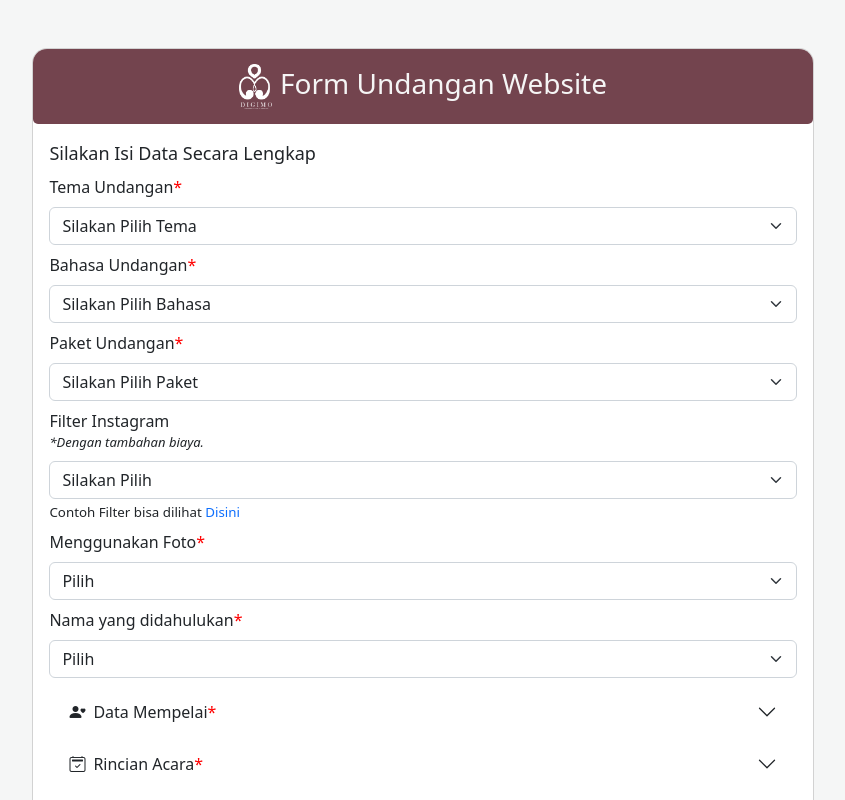
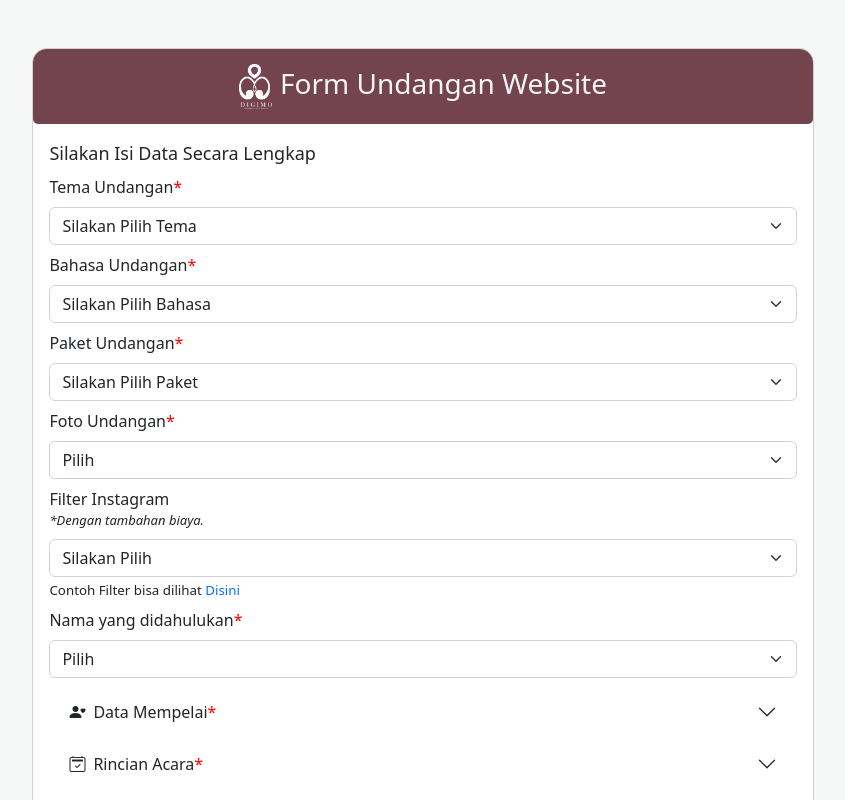
Before and after one commit to ulummu/webform, a React (Create React App) app: page / in a window 1280 px wide. Shown: the top 800 px of the page, without its empty margins (217-1062 px from the left). Built offline with nearby package versions, Linux system fonts and the light colour scheme.

Commit message:
swap foto dan filter

```diff
--- a/src/Components/CardForm.js
+++ b/src/Components/CardForm.js
@@ -1,4 +1,4 @@
-import React, { useState } from "react";
+import React, { useEffect, useState } from "react";
 import logo from "../logo.png";
 import {
   Accordion,
@@ -91,6 +91,7 @@ export default function CardForm(props) {
 
     return words.join(" ");
   };
+  useEffect(() => {}, [values]);
   const handleSubmit = (event) => {
     const form = event.currentTarget;
     if (form.checkValidity() === true) {
@@ -105,11 +106,11 @@ export default function CardForm(props) {
           values.bahasa +
           "%0a%0a3. Paket Undangan Web : " +
           values.paket +
-          "%0a%0a4. Filter Instagram : " +
+          "%0a%0a4. Foto Undangan : " +
+          values.foto +
+          "%0a%0a5. Filter Instagram : " +
           values.pakaiFilter +
           filter +
-          "%0a%0a5. Penggunaan Foto : " +
-          values.foto +
           "%0a%0a6. Nama yang didahulukan : " +
           values.namaAwal +
           "%0a%0a7. Mempelai Wanita %0a-Nama Panggilan : " +
@@ -198,11 +199,11 @@ export default function CardForm(props) {
           values.bahasa +
           "%0a%0a3. Paket Undangan Web : " +
           values.paket +
-          "%0a%0a4. Filter Instagram: " +
+          "%0a%0a4. Foto Undangan : " +
+          values.foto +
+          "%0a%0a5. Filter Instagram: " +
           values.pakaiFilter +
           filter +
-          "%0a%0a5. Penggunaan Foto : " +
-          values.foto +
           "%0a%0a6. Nama yang didahulukan : " +
           values.namaAwal +
           "%0a%0a7. Mempelai Wanita %0a-Nama Panggilan : " +
@@ -322,8 +323,8 @@ export default function CardForm(props) {
     } else {
       setDataResepsi("%0a-Acara : " + values.namaAcaraResepsi);
     }
-    if (!!values.nomorCatin) {
-      setNoCatin("%0a-Nomor Calon Pengantin : " + values.nomorCatin);
+    if (e.target.name === "nomorCatin") {
+      setNoCatin("%0a-Nomor Calon Pengantin : " + e.target.value);
     }
     if (!!values.filterig) {
       setFilter(
@@ -344,6 +345,7 @@ export default function CardForm(props) {
       ...values,
       [name]: value,
     });
+    // console.log(values);
   };
 
   return (
@@ -439,6 +441,27 @@ export default function CardForm(props) {
                     Paket Belum Dipilih
                   </Form.Control.Feedback>
                 </Form.Group>
+
+                <Form.Group className="mb-2">
+                  <Form.Label className="labelForm">Foto Undangan</Form.Label>
+                  <Form.Select
+                    name="foto"
+                    value={values.foto}
+                    onChange={handleInputChange}
+                    required
+                  >
+                    <option value="" disabled hidden>
+                      Pilih
+                    </option>
+                    <option value="Dengan Foto">Dengan Foto</option>
+                    <option value="Tanpa Foto">Tanpa Foto</option>
+                    <option value="Animasi">Animasi</option>
+                  </Form.Select>
+                  <Form.Control.Feedback type="invalid">
+                    Foto Belum Dipilih
+                  </Form.Control.Feedback>
+                </Form.Group>
+
                 <Form.Group>
                   <Form.Label className="mb-0">Filter Instagram</Form.Label>
                   <Form.Label className="labelFormFilter">
@@ -553,28 +576,6 @@ export default function CardForm(props) {
                     </Form.Group>
                   </Form.Group>
                 )}
-
-                <Form.Group className="mb-2">
-                  <Form.Label className="labelForm">
-                    Menggunakan Foto
-                  </Form.Label>
-                  <Form.Select
-                    name="foto"
-                    value={values.foto}
-                    onChange={handleInputChange}
-                    required
-                  >
-                    <option value="" disabled hidden>
-                      Pilih
-                    </option>
-                    <option value="Dengan Foto">Dengan Foto</option>
-                    <option value="Tanpa Foto">Tanpa Foto</option>
-                    <option value="Animasi">Animasi</option>
-                  </Form.Select>
-                  <Form.Control.Feedback type="invalid">
-                    Foto Belum Dipilih
-                  </Form.Control.Feedback>
-                </Form.Group>
 
                 <Form.Group className="mb-2">
                   <Form.Label className="labelForm">
```
